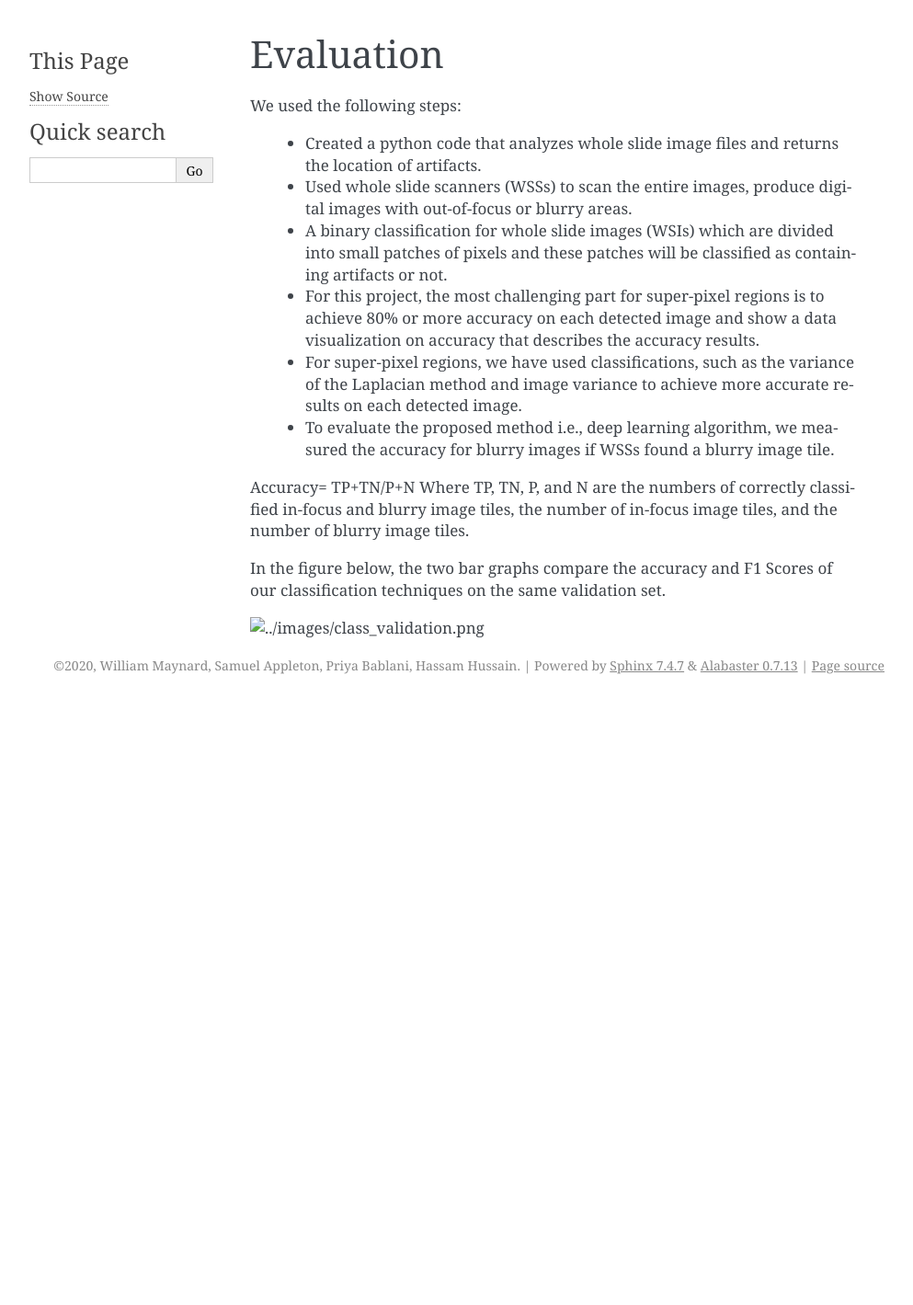
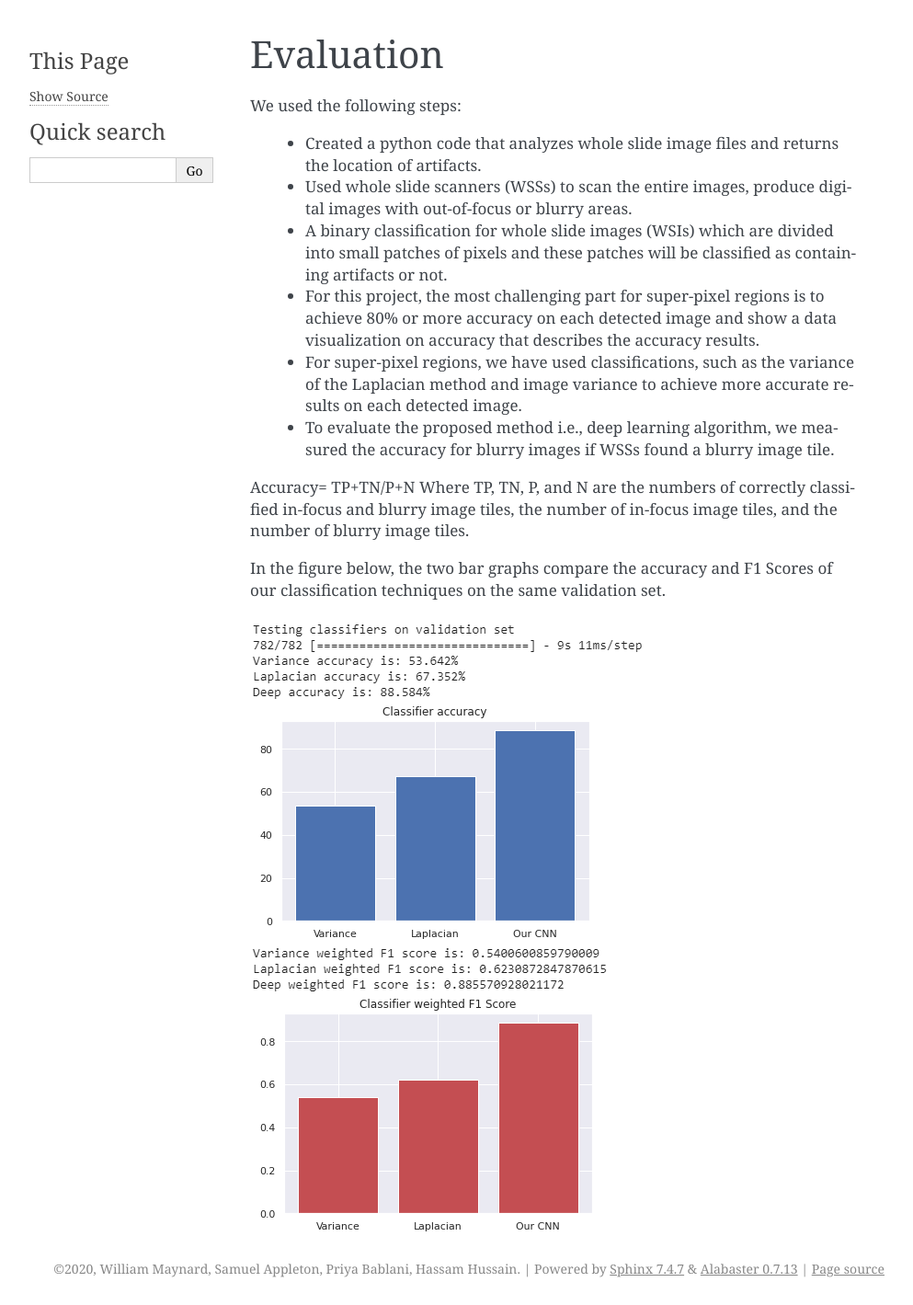
Before and after one commit to willjmaynard/ArtifactDetectionCapstone, a Sphinx documentation site: the page built from CapDoc/source/Evaluation.rst, in a window 1280 px wide. Shown: the whole page at 92% size, without its empty margins (148-1141 px from the left). Built offline with Sphinx 7.4.7, drawn with Linux system fonts in a browser that asks for light colours; before the commit the page ends 900 px from its top, so only the background shows below that.

Commit message:
Add files via upload

```diff
--- a/CapDoc/source/Evaluation.rst
+++ b/CapDoc/source/Evaluation.rst
@@ -15,4 +15,4 @@ Where TP, TN, P, and N are the numbers of correctly classified in-focus and blur
 
 In the figure below, the two bar graphs compare the accuracy and F1 Scores of our classification techniques on the same validation set.
 
-.. image:: ../images/class_validation.png
+.. image:: ../images/class_validation.PNG
```
Also changed, not shown: 4 other files.
